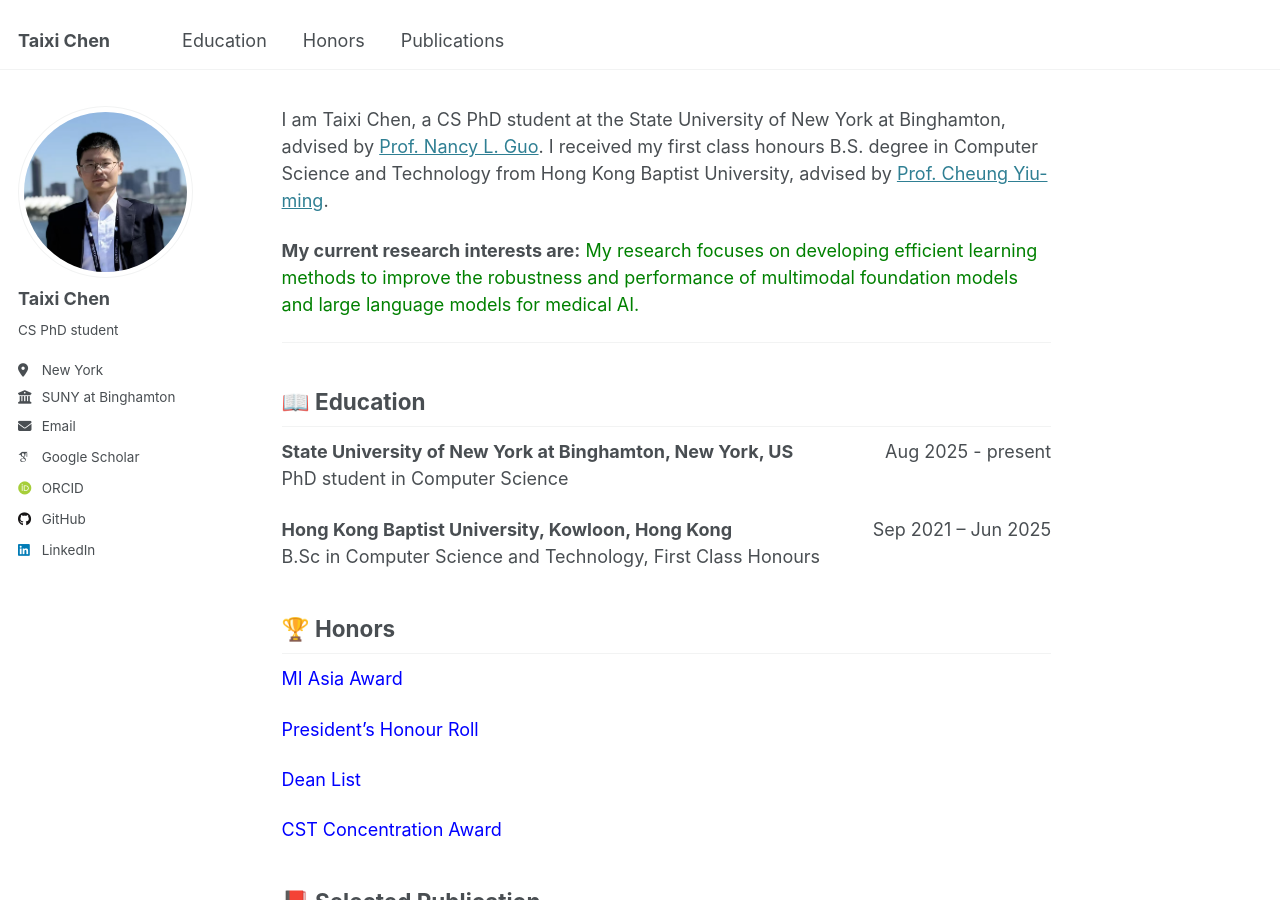
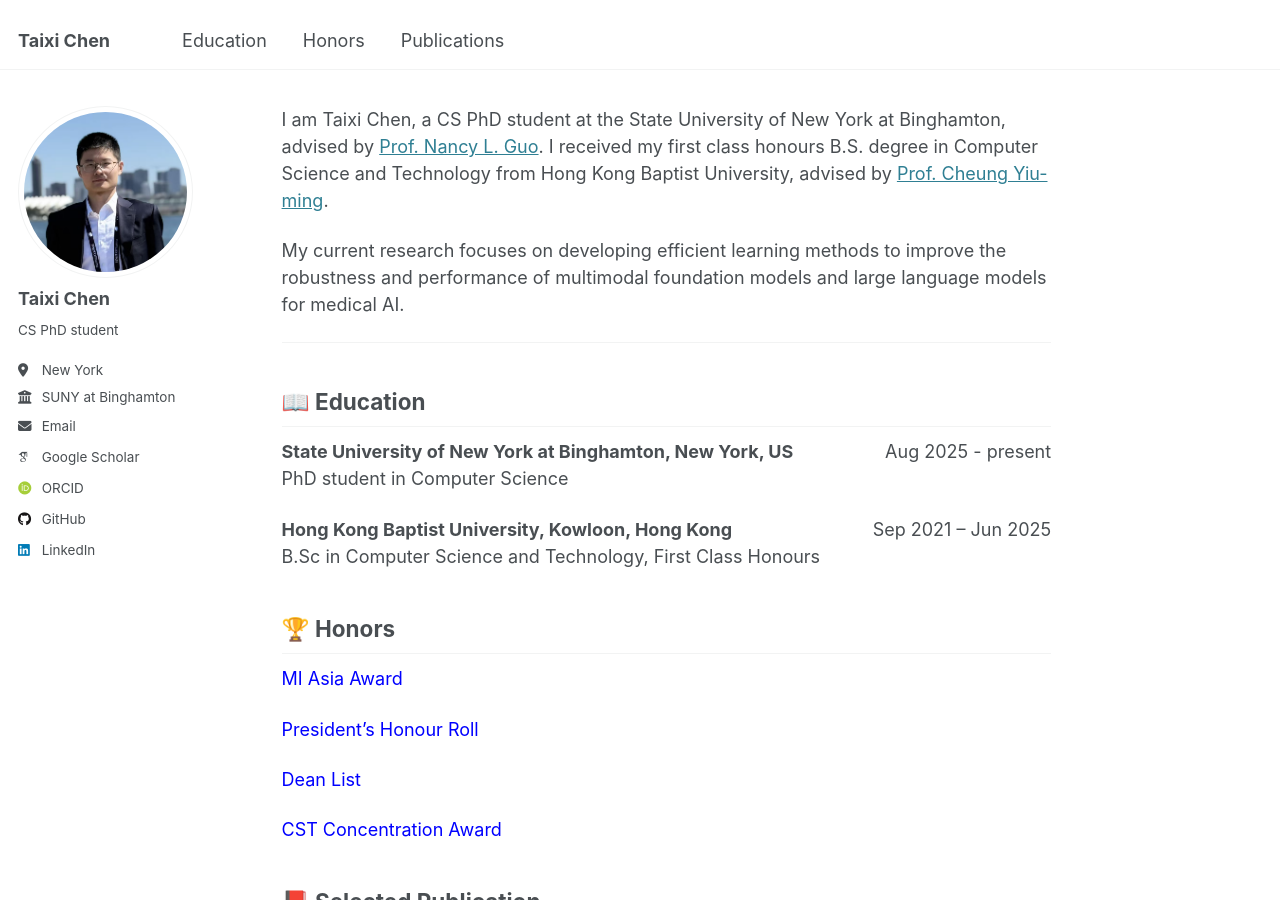
Before and after one commit to Taixi-CHEN/Taixi-Chen.github.io, a Jekyll site: the page built from _pages/about.md, in a window 1280 px wide and 900 px high. Built offline with Jekyll 4.4.1, drawn with Linux system fonts in a browser that asks for light colours; some web fonts are replaced.

Commit message:
Fix formatting in about.md for research interests

```diff
--- a/_pages/about.md
+++ b/_pages/about.md
@@ -8,7 +8,7 @@ redirect_from:
 ---
 I am Taixi Chen, a CS PhD student at the State University of New York at Binghamton, advised by <a href="https://www.binghamton.edu/computer-science/people/profile.html?id=nguo1"> Prof. Nancy L. Guo</a>. I received my first class honours B.S. degree in Computer Science and Technology from Hong Kong Baptist University, advised by <a href="https://www.comp.hkbu.edu.hk/~ymc/"> Prof. Cheung Yiu-ming</a>.
 
-**My current research interests are:** <span style="color: Green;"> My research focuses on developing efficient learning methods to improve the robustness and performance of multimodal foundation models and large language models for medical AI.
+My current research focuses on developing efficient learning methods to improve the robustness and performance of multimodal foundation models and large language models for medical AI.
 
 ---
 
```
